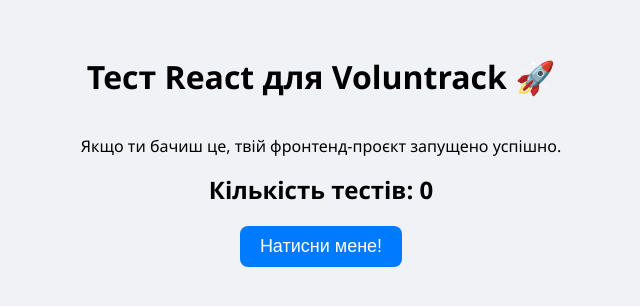
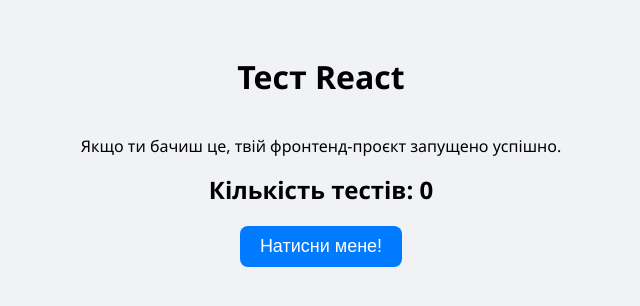
Before and after one commit to danylosten/voluntrack-frontend, a React (Create React App) app: page / in a window 1280 px wide. Shown: the part 250-556 px from the top of the page, without its empty margins (319-959 px from the left). Built offline with nearby package versions, Linux system fonts and the light colour scheme.

Commit message:
тест

```diff
--- a/src/App.js
+++ b/src/App.js
@@ -27,7 +27,7 @@
 
   return (
     <div style={containerStyle}>
-      <h1>Тест React для Voluntrack 🚀</h1>
+      <h1>Тест React</h1>
       <p>Якщо ти бачиш це, твій фронтенд-проєкт запущено успішно.</p>
 
       <div style={{ fontSize: '24px', fontWeight: 'bold' }}>
```
